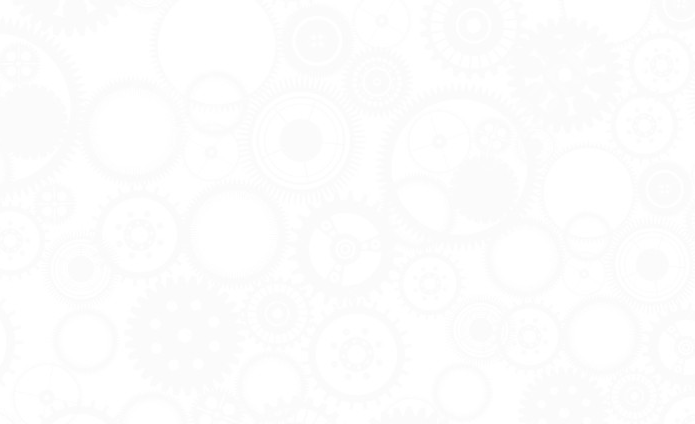
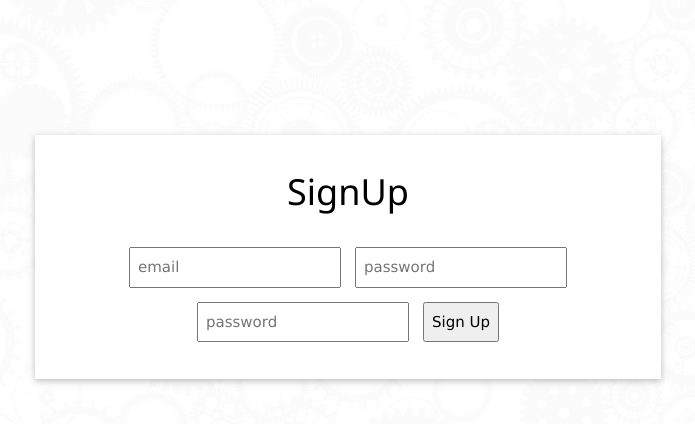
Before and after one commit to aneylon/memory-games, a React app: page /signUp in a window 1280 px wide. Shown: the top 424 px of the page, without its empty margins (299-994 px from the left). Built offline with nearby package versions, Linux system fonts and the light colour scheme.

Commit message:
add signin / signup components

```diff
--- a/src/js/components/app.jsx
+++ b/src/js/components/app.jsx
@@ -4,6 +4,9 @@ import {
   Route,
   Link
 } from 'react-router-dom'
+
+import SignIn from './signIn'
+import SignUp from './signUp'
 import Home from './home'
 import About from './about'
 import NumbersInARow from './numbersInARow'
@@ -48,6 +51,8 @@ class App extends React.Component {
             <Route path="/colorVWord" component={ColorVWord} />
             <Route path="/colorAnimalPlace" component={ColorAnimalPlace} />
             <Route path="/about" component={About} />
+            <Route path="/signIn" component={SignIn} />
+            <Route path="/signUp" component={SignUp} />
           </section>
 
         </div>
--- /dev/null
+++ b/src/js/components/signin.jsx
@@ -0,0 +1,22 @@
+import React from 'react'
+import {
+  Link
+} from 'react-router-dom'
+
+const SignIn = () => (
+  <div className='w3-display-container game-container'>
+    <div className='w3-display-middle w3-card-2 w3-white w3-padding-16'>
+      <h1>
+        SignIn
+      </h1>
+      <form>
+        <input type='text' placeholder='email'/>
+        <input type='password' placeholder='password'/>
+        <button>Sign In</button>
+      </form>
+      <Link to="/signUp">SignUp</Link>
+    </div>
+  </div>
+)
+
+export default SignIn
--- /dev/null
+++ b/src/js/components/signup.jsx
@@ -0,0 +1,19 @@
+import React from 'react'
+
+const SignUp = () => (
+  <div className='w3-display-container game-container'>
+    <div className='w3-display-middle w3-card-2 w3-white w3-padding-16'>
+      <h1>
+        SignUp
+      </h1>
+      <form>
+        <input type='text' placeholder='email'/>
+        <input type='password' placeholder='password'/>
+        <input type='password' placeholder='password'/>
+        <button>Sign Up</button>
+      </form>
+    </div>
+  </div>
+)
+
+export default SignUp
```
